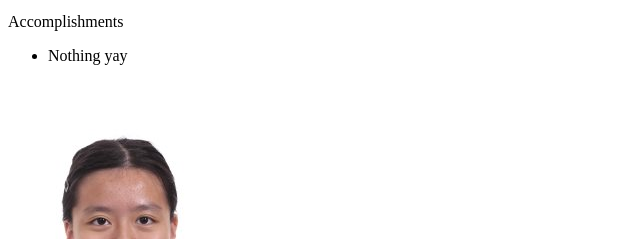
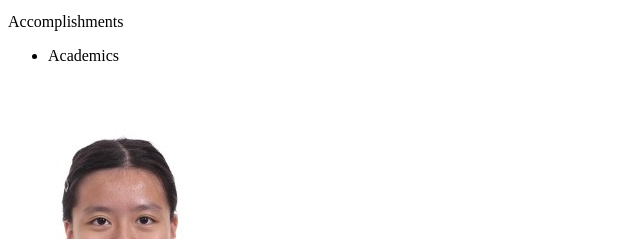
Before and after one commit to 17y1gangeeshyan/17y1gangeeshyan.github.io, a plain HTML site: page index.html in a window 1280 px wide. Shown: the part 239-478 px from the top of the page, 0-640 px from the left. Drawn offline with Linux system fonts and the light colour scheme.

Commit message:
Update index.html

```diff
--- a/index.html
+++ b/index.html
@@ -15,7 +15,7 @@ My name is Ee Shyan. I am a student of Dunman High School. Currently in 1st year
 </ul>
  <p>Accomplishments</p>
 <ul>
-<li>Nothing yay</li>
+<li>Academics</li>
 </ul>
 <img src="photo.jpg"/>
 </body>
```
